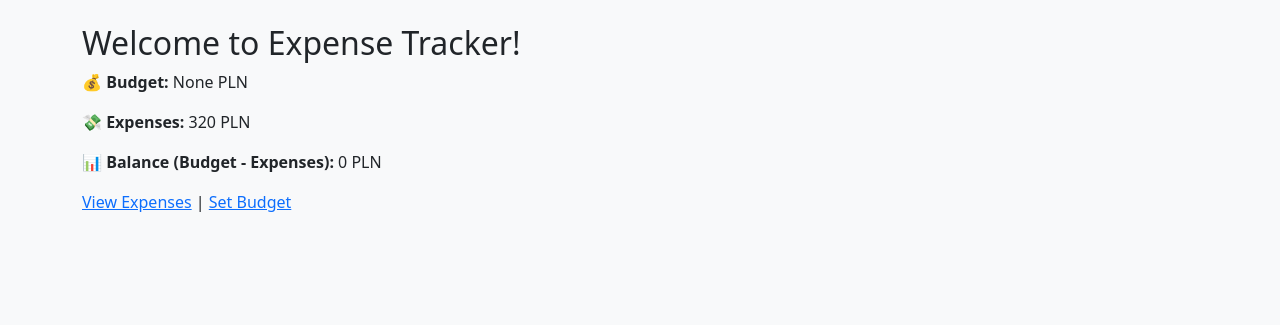
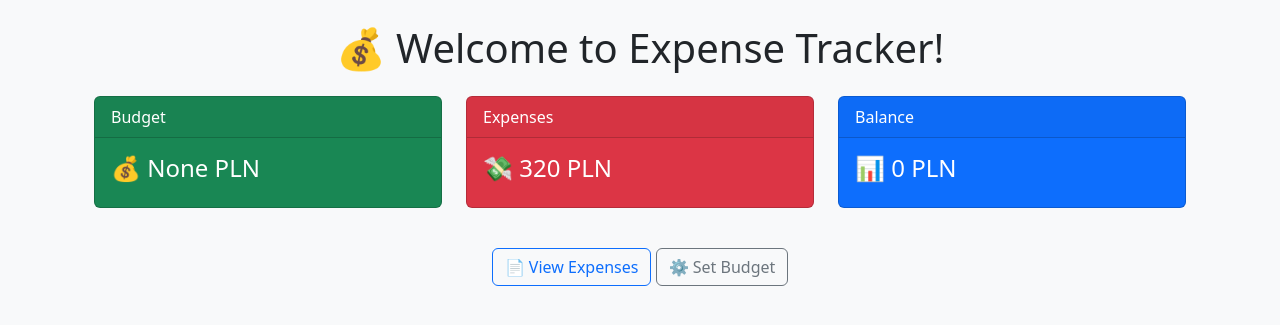
Before and after one commit to DanieloSendi/Expense-Tracker-App, a Django app: page / in a window 1280 px wide. Shown: the part 56-381 px from the top of the page. Run offline with Django 5.2, Linux system fonts and the light colour scheme; a user stored in the database is signed in; data comes from the database, SQL or seed files in the repository.

Commit message:
Improved UI/UX for home page with Bootstrap cards

```diff
--- a/expenses/templates/expenses/home.html
+++ b/expenses/templates/expenses/home.html
@@ -1,15 +1,63 @@
 {% extends "base.html" %} {% block content %}
-<h2>Welcome to Expense Tracker!</h2>
+<div class="container">
+  <h1 class="text-center my-4">💰 Welcome to Expense Tracker!</h1>
 
-{% if user.is_authenticated %} {% if budget_status %}
-<p><strong>{{ budget_status }}</strong></p>
-{% endif %}
-<p><strong>💰 Budget:</strong> {{ budget }} PLN</p>
-<p><strong>💸 Expenses:</strong> {{ total_spent }} PLN</p>
-<p><strong>📊 Balance (Budget - Expenses):</strong> {{ balance }} PLN</p>
-<a href="{% url 'expense-list' %}">View Expenses</a> |
-<a href="{% url 'budget' %}">Set Budget</a>
-{% else %}
-<p><strong>You need to log in to track your expenses.</strong></p>
+  {% if user.is_authenticated %}
+  <div class="row">
+    <!-- Status budżetu -->
+    {% if budget_status %}
+    <div class="col-md-12">
+      <div class="alert alert-info text-center">
+        <strong>{{ budget_status }}</strong>
+      </div>
+    </div>
+    {% endif %}
 
-{% endif %} {% endblock %}
+    <!-- Karty z podsumowaniem finansów -->
+    <div class="col-md-4">
+      <div class="card text-white bg-success mb-3">
+        <div class="card-header">Budget</div>
+        <div class="card-body">
+          <h4 class="card-title">💰 {{ budget }} PLN</h4>
+        </div>
+      </div>
+    </div>
+
+    <div class="col-md-4">
+      <div class="card text-white bg-danger mb-3">
+        <div class="card-header">Expenses</div>
+        <div class="card-body">
+          <h4 class="card-title">💸 {{ total_spent }} PLN</h4>
+        </div>
+      </div>
+    </div>
+
+    <div class="col-md-4">
+      <div class="card text-white bg-primary mb-3">
+        <div class="card-header">Balance</div>
+        <div class="card-body">
+          <h4 class="card-title">📊 {{ balance }} PLN</h4>
+        </div>
+      </div>
+    </div>
+  </div>
+
+  <!-- Przyciski nawigacyjne -->
+  <div class="text-center mt-4">
+    <a href="{% url 'expense-list' %}" class="btn btn-outline-primary"
+      >📄 View Expenses</a
+    >
+    <a href="{% url 'budget' %}" class="btn btn-outline-secondary"
+      >⚙️ Set Budget</a
+    >
+  </div>
+
+  {% else %}
+  <div class="alert alert-warning text-center">
+    <p><strong>You need to log in to track your expenses.</strong></p>
+    <a href="{% url 'login' %}" class="btn btn-primary">🔑 Log in</a>
+    <a href="{% url 'register' %}" class="btn btn-success">📝 Sign up</a>
+  </div>
+  {% endif %}
+</div>
+{% endblock %}
```
